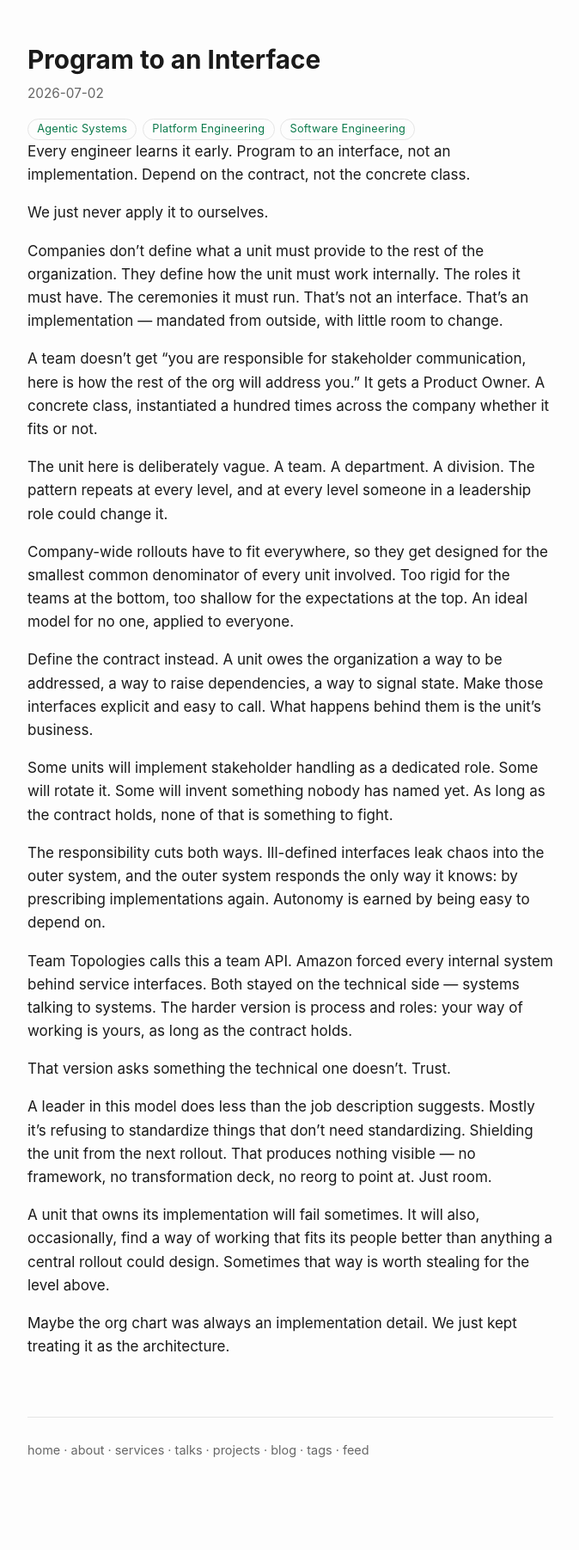
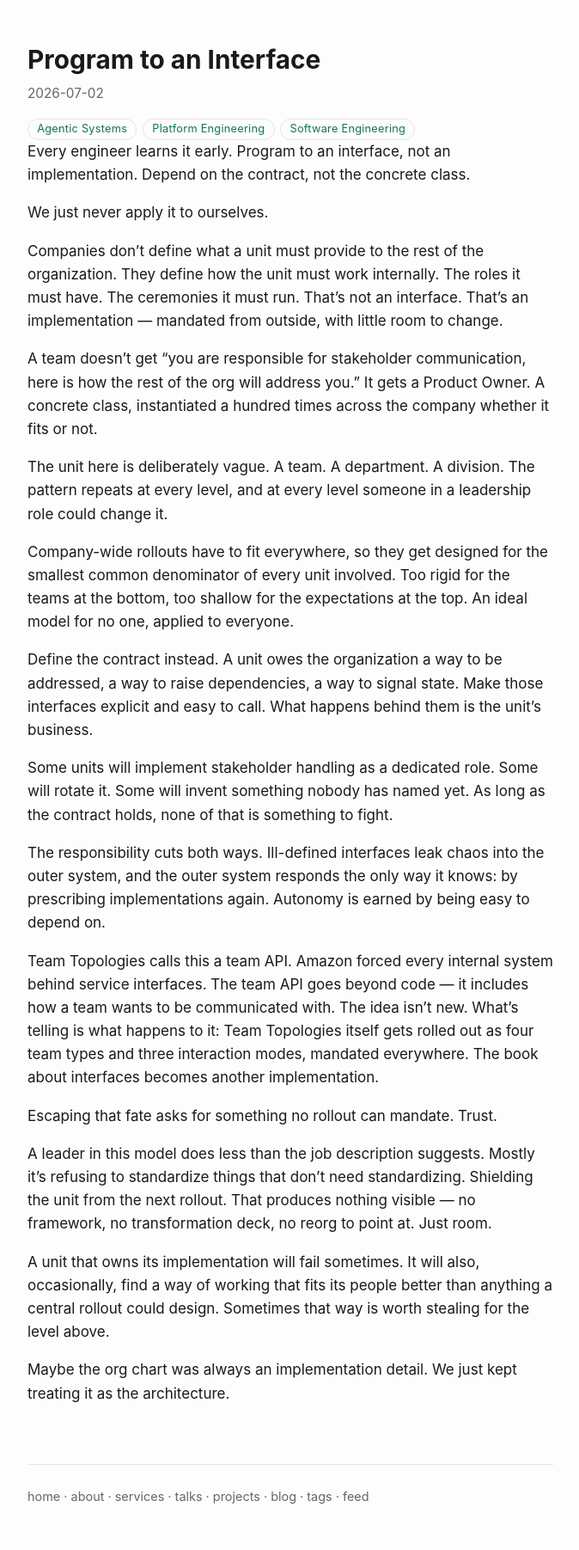
Before and after one commit to aepfli/aepfli.github.io, a Jekyll site: the page built from _posts/2026-07-02-Program-to-an-Interface.md, in a window 1280 px wide. Shown: the whole page at 86% size, without its empty margins (302-976 px from the left). Built offline with Jekyll 4.4.1, drawn with Linux system fonts in a browser that asks for light colours; comment, search, counter and statistics services are not loaded; before the commit the page ends 1749 px from its top, so only the background shows below that.

Commit message:
Fix Team Topologies paragraph: the team API goes beyond code, and gets rolled out as an implementation itself
Co-Authored-By: Claude Opus 4.8 (1M context) <noreply@anthropic.com>

```diff
--- a/_posts/2026-07-02-Program-to-an-Interface.md
+++ b/_posts/2026-07-02-Program-to-an-Interface.md
@@ -31,9 +31,9 @@ Some units will implement stakeholder handling as a dedicated role. Some will ro
 
 The responsibility cuts both ways. Ill-defined interfaces leak chaos into the outer system, and the outer system responds the only way it knows: by prescribing implementations again. Autonomy is earned by being easy to depend on.
 
-Team Topologies calls this a team API. Amazon forced every internal system behind service interfaces. Both stayed on the technical side — systems talking to systems. The harder version is process and roles: your way of working is yours, as long as the contract holds.
+Team Topologies calls this a team API. Amazon forced every internal system behind service interfaces. The team API goes beyond code — it includes how a team wants to be communicated with. The idea isn't new. What's telling is what happens to it: Team Topologies itself gets rolled out as four team types and three interaction modes, mandated everywhere. The book about interfaces becomes another implementation.
 
-That version asks something the technical one doesn't. Trust.
+Escaping that fate asks for something no rollout can mandate. Trust.
 
 A leader in this model does less than the job description suggests. Mostly it's refusing to standardize things that don't need standardizing. Shielding the unit from the next rollout. That produces nothing visible — no framework, no transformation deck, no reorg to point at. Just room.
 
```
